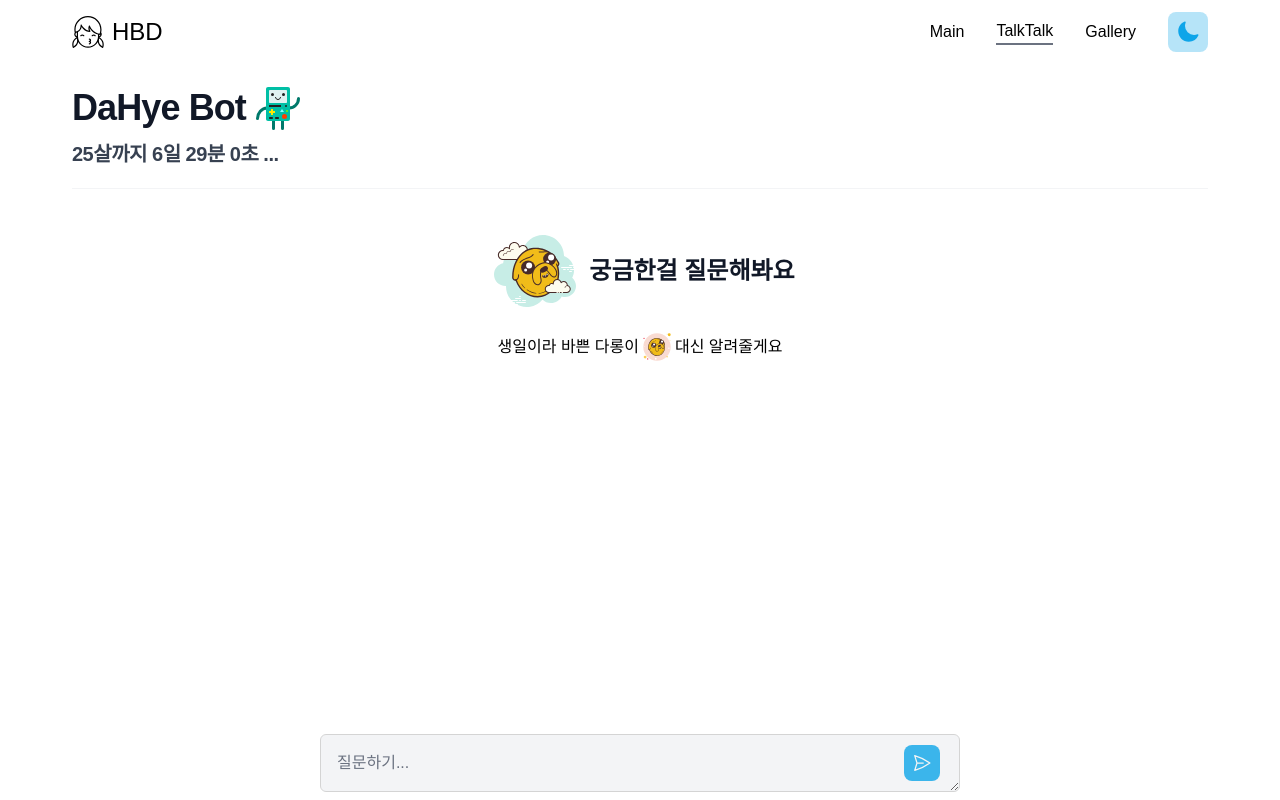
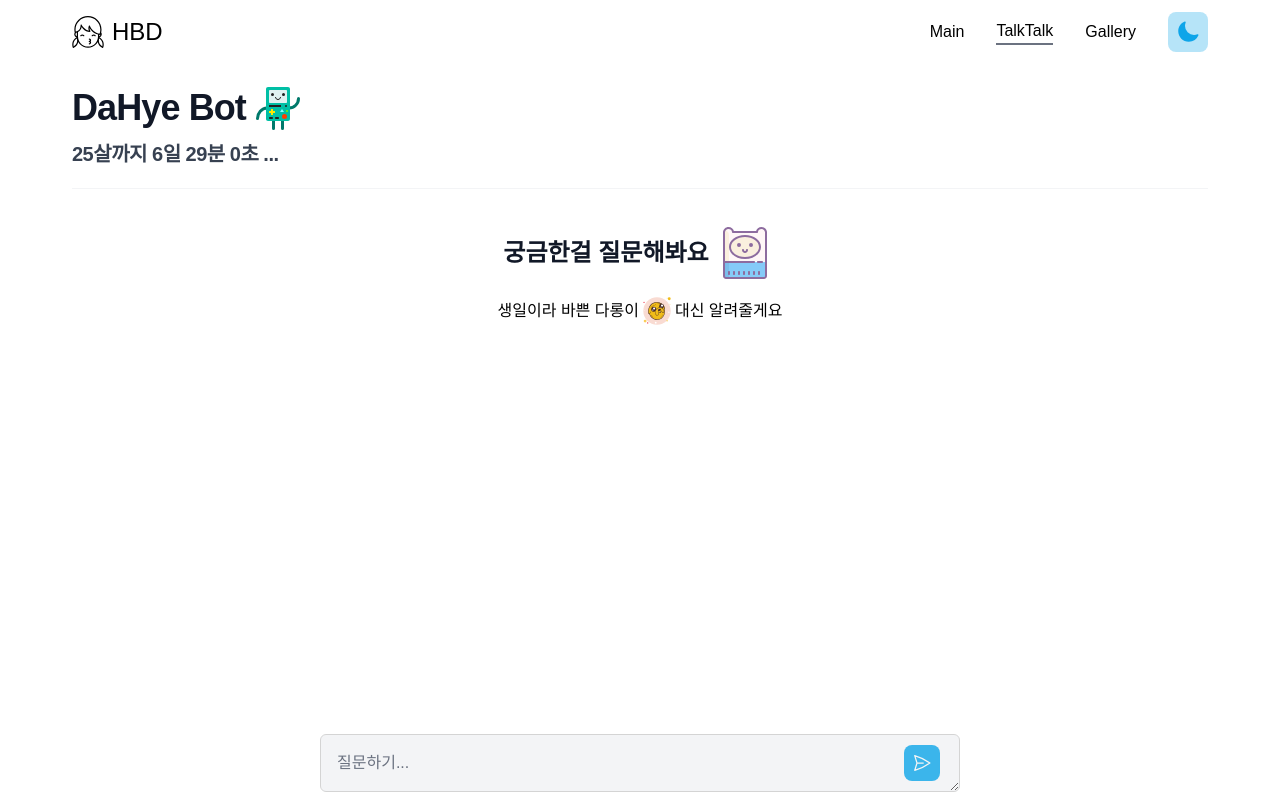
Before and after one commit to modu-aaron/hbd, a Next.js app: page /talktalk in a window 1280 px wide. Built offline with nearby package versions, Linux system fonts and the light colour scheme; a web font is replaced by a local one.

Commit message:
refactor: FinnIcon 추가 및 적용

```diff
--- a/src/components/Icons/Icon.tsx
+++ b/src/components/Icons/Icon.tsx
@@ -1443,6 +1443,45 @@ const JakeCloudIcon = (
   </svg>
 );
 
+const FinnIcon = (
+  <svg
+    xmlns="http://www.w3.org/2000/svg"
+    x="0px"
+    y="0px"
+    width="64"
+    height="64"
+    viewBox="0 0 64 64"
+  >
+    <path
+      fill="#fff7f7"
+      d="M52.958,11c-0.215-2.27-2.105-4.053-4.431-4.053C46.056,6.947,44,8.529,44,11H19.917 c-0.006-0.068-0.023-0.133-0.032-0.2c-0.03-0.215-0.076-0.421-0.135-0.625c-0.032-0.108-0.061-0.218-0.1-0.322 c-0.053-0.141-0.115-0.275-0.182-0.409c-0.034-0.069-0.072-0.135-0.11-0.202c-0.153-0.273-0.331-0.526-0.536-0.76 c-0.011-0.012-0.02-0.025-0.03-0.037c-0.119-0.133-0.246-0.256-0.38-0.373c-0.013-0.011-0.027-0.022-0.04-0.033 c-0.782-0.671-1.786-1.091-2.898-1.091c-2.327,0-4.216,1.783-4.431,4.053H11v30.053h4h38V11H52.958z"
+    ></path>
+    <path
+      fill="#faefde"
+      d="M16 14c0-2.519-1.869-4.582-4.292-4.929-.354.573-.598 1.222-.665 1.929H11v30.053h4 .995C15.995 41.035 16 41.018 16 41V14zM32 15A15 11 0 1 0 32 37 15 11 0 1 0 32 15z"
+    ></path>
+    <path fill="#85cbf8" d="M53 57L53 41 11 41 11 57"></path>
+    <path
+      fill="#7bbeeb"
+      d="M11,57h4.899C15.965,56.677,16,56.343,16,56V41h-5V57z"
+    ></path>
+    <g>
+      <path
+        fill="#8d6c9f"
+        d="M48,26c0-6.617-7.178-12-16-12s-16,5.383-16,12s7.178,12,16,12S48,32.617,48,26z M32,36 c-7.72,0-14-4.486-14-10s6.28-10,14-10s14,4.486,14,10S39.72,36,32,36z"
+      ></path>
+      <path
+        fill="#8d6c9f"
+        d="M53.97,10.852c-0.286-2.752-2.617-4.904-5.444-4.904c-2.773,0-4.942,1.685-5.423,4.053H20.896 c-0.481-2.368-2.65-4.053-5.423-4.053c-2.826,0-5.158,2.153-5.444,4.905C10.022,10.902,10,10.948,10,11v29v1.053V55 c0,1.654,1.346,3,3,3h38c1.654,0,3-1.346,3-3V41.053V41V11C54,10.947,53.978,10.902,53.97,10.852z M52,41v0.053V55 c0,0.551-0.448,1-1,1H13c-0.552,0-1-0.449-1-1V42h29c0.553,0,1-0.448,1-1s-0.447-1-1-1H12V11.421c0-1.916,1.559-3.474,3.474-3.474 C17.172,7.947,19,8.902,19,11c0,0.552,0.447,1,1,1h24c0.553,0,1-0.448,1-1c0-2.098,1.828-3.053,3.526-3.053 c1.915,0,3.474,1.558,3.474,3.474V41z"
+      ></path>
+      <path
+        fill="#8d6c9f"
+        d="M26 22A2 2 0 1 0 26 26 2 2 0 1 0 26 22zM38 22A2 2 0 1 0 38 26 2 2 0 1 0 38 22zM49 40h-4c-.553 0-1 .448-1 1s.447 1 1 1h4c.553 0 1-.448 1-1S49.553 40 49 40zM16 50c-.553 0-1 .448-1 1v2c0 .552.447 1 1 1s1-.448 1-1v-2C17 50.448 16.553 50 16 50zM21 50c-.553 0-1 .448-1 1v2c0 .552.447 1 1 1s1-.448 1-1v-2C22 50.448 21.553 50 21 50zM26 50c-.553 0-1 .448-1 1v2c0 .552.447 1 1 1s1-.448 1-1v-2C27 50.448 26.553 50 26 50zM31 50c-.553 0-1 .448-1 1v2c0 .552.447 1 1 1s1-.448 1-1v-2C32 50.448 31.553 50 31 50zM36 50c-.553 0-1 .448-1 1v2c0 .552.447 1 1 1s1-.448 1-1v-2C37 50.448 36.553 50 36 50zM41 50c-.553 0-1 .448-1 1v2c0 .552.447 1 1 1s1-.448 1-1v-2C42 50.448 41.553 50 41 50zM46 50c-.553 0-1 .448-1 1v2c0 .552.447 1 1 1s1-.448 1-1v-2C47 50.448 46.553 50 46 50zM34 28c-.553 0-1 .448-1 1 0 .551-.448 1-1 1s-1-.449-1-1c0-.552-.447-1-1-1s-1 .448-1 1c0 1.654 1.346 3 3 3s3-1.346 3-3C35 28.448 34.553 28 34 28z"
+      ></path>
+    </g>
+  </svg>
+);
+
 const Icon = {
   Logo,
   DeleteIcon,
@@ -1457,6 +1496,7 @@ const Icon = {
   PatrickIcon,
   DaramiIcon,
   JakeCloudIcon,
+  FinnIcon,
 };
 
 export default Icon;
--- a/src/components/talktalk/BeforeTalk.tsx
+++ b/src/components/talktalk/BeforeTalk.tsx
@@ -4,9 +4,12 @@ import Icon from "@/components/Icons/Icon";
 const BeforeTalk = () => {
   return (
     <div className="w-full flex flex-col items-center gap-2 justify-center pt-8">
-      <h1 className="font-bold flex gap-1 items-center text-center text-2xl text-gray-900 dark:text-white">
-        {Icon.JakeCloudIcon} 궁금한걸 질문해봐요
-      </h1>
+      <div className="flex gap-1 items-center">
+        <h1 className="font-bold text-center text-2xl text-gray-900 dark:text-white">
+          궁금한걸 질문해봐요
+        </h1>
+        {Icon.FinnIcon}
+      </div>
       <span className="flex items-center">
         생일이라 바쁜 다롱이{Icon.JakeIcon} 대신 알려줄게요
       </span>
```
